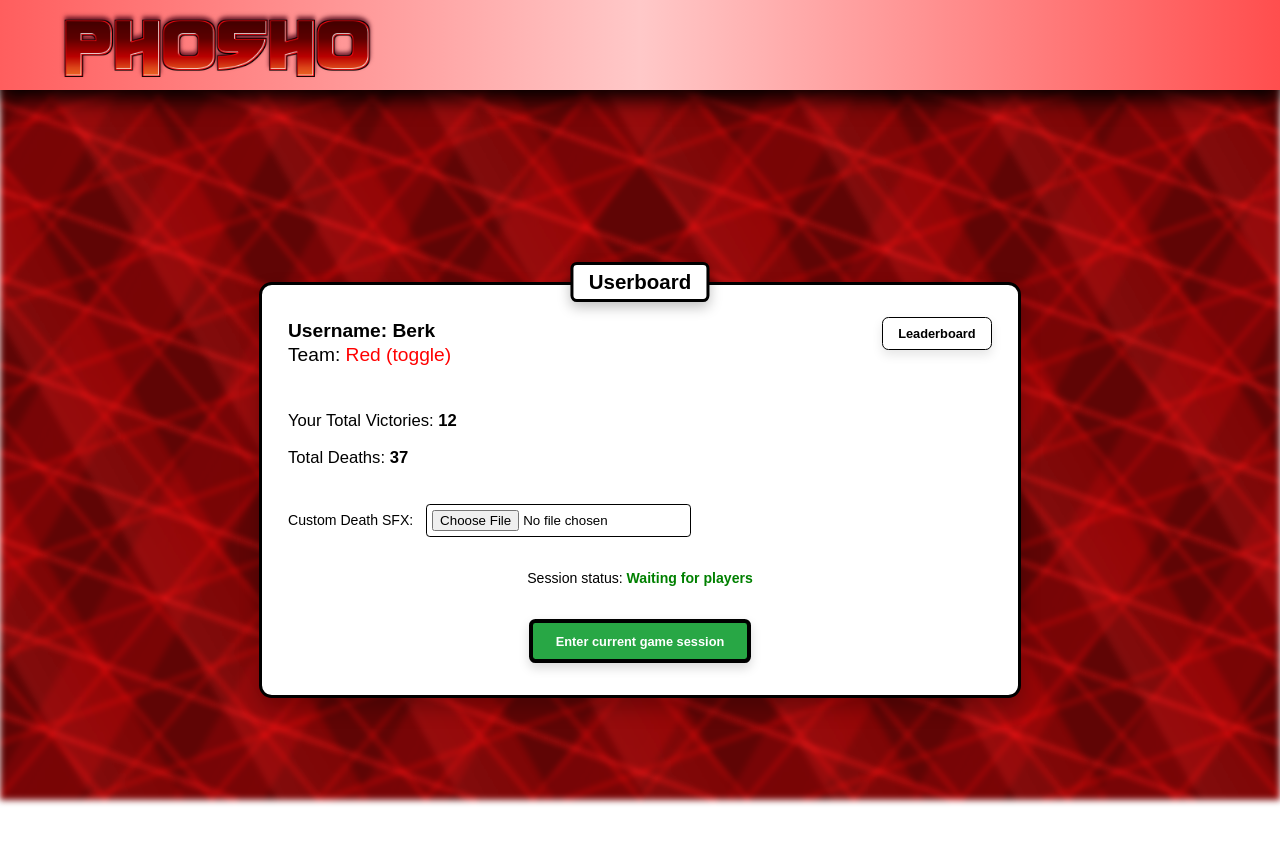
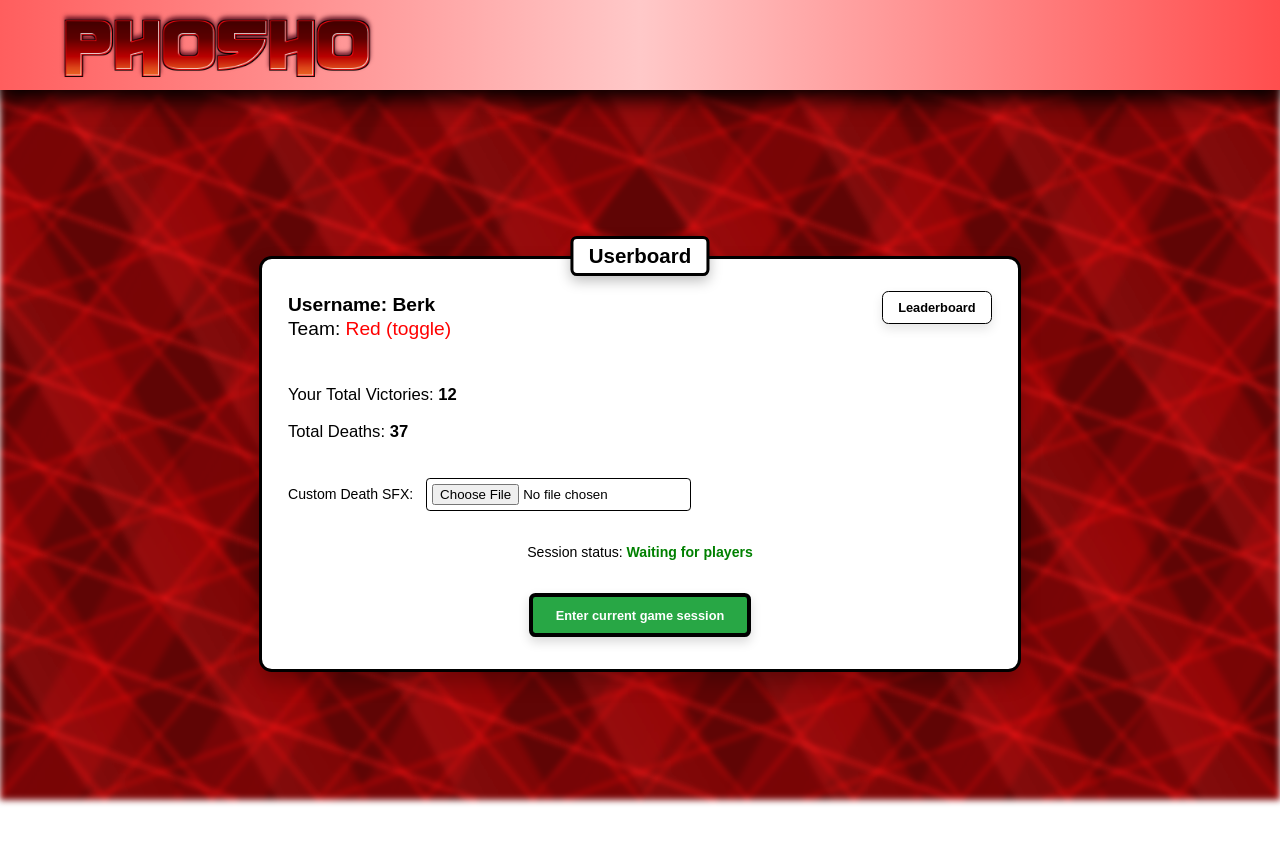
Before and after one commit to risasim/projectM5, a Vue app in the folder src/frontend/: page /userboard in a window 1280 px wide. Shown: the top 844 px of the page. After the commit the page ends 800 px from the top, so only its background shows below. Built offline with nearby package versions, Linux system fonts and the light colour scheme.

Commit message:
adjusted userboard

```diff
--- a/src/frontend/src/pages/Adminboard.vue
+++ b/src/frontend/src/pages/Adminboard.vue
@@ -11,7 +11,6 @@
           <h1 class="adminboard-title">Game Session Settings</h1>
 
           <router-link to="/leaderboard"><button class="adminboard-btn">Leaderboard</button></router-link>
-
         </div>
 
         <div class="gametype-select">
--- a/src/frontend/src/pages/Userboard.vue
+++ b/src/frontend/src/pages/Userboard.vue
@@ -1,7 +1,7 @@
 <template>
+  <div class="page-container">
     <div class="userboard-page">
       <div class="userboard-container">
-
 
         <div class="floating-userboard-title">
           <h1>Userboard</h1>
@@ -31,6 +31,7 @@
         </div>
 
         <button class="enter-session-btn">Enter current game session</button>
+      </div>
     </div>
   </div>
 </template>
@@ -77,6 +78,17 @@ export default {
 }
 </script>
 
+<style>
+.page-container {
+  position: fixed;
+  width: 100vw;
+  height: 100vh;
+  overflow: hidden;
+  display: flex;
+  justify-content: center;
+  align-items: center;
+}
+</style>
 
 <style scoped>
 .userboard-page {
@@ -90,6 +102,7 @@ export default {
 
 .userboard-container {
   position: relative;
+  top: 3%;
   width: 55%;
   max-width: 800px;
   background: #fff;
```
Lines whose indentation alone changed are shown as unchanged.
